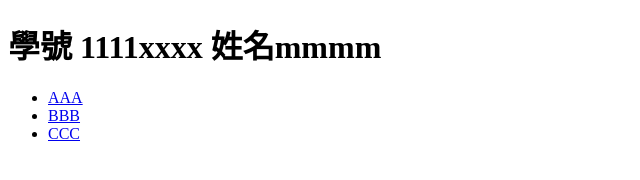
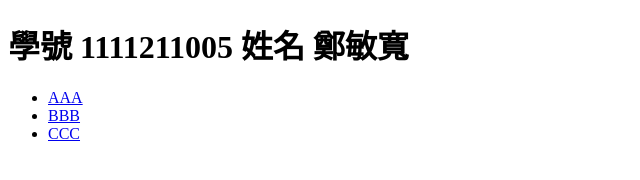
Before and after one commit to o921003o/practise, a plain HTML site: page index.html in a window 1280 px wide. Shown: the whole page, without its empty margins (0-640 px from the left). Drawn offline with Linux system fonts and the light colour scheme.

Commit message:
學號姓名

```diff
--- a/index.html
+++ b/index.html
@@ -7,7 +7,7 @@
     <title>2022 UD2 git practice</title>
 </head>
 <body>
-	<h1>學號 1111xxxx 姓名mmmm</h1>
+	<h1>學號 1111211005 姓名 鄭敏寬</h1>
     <ul>
         <li><a href="aaa.html">AAA</a></li>
         <li><a href="bbb.html">BBB</a></li>
```
